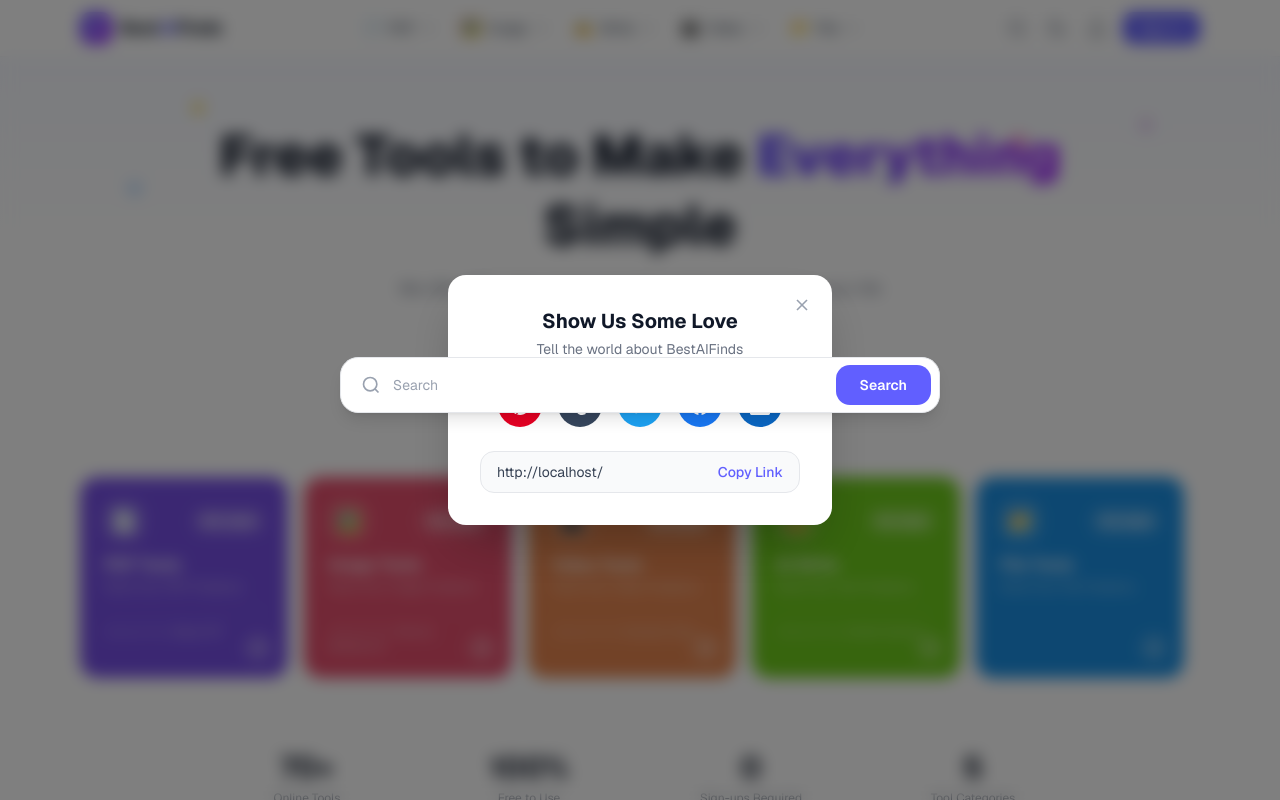
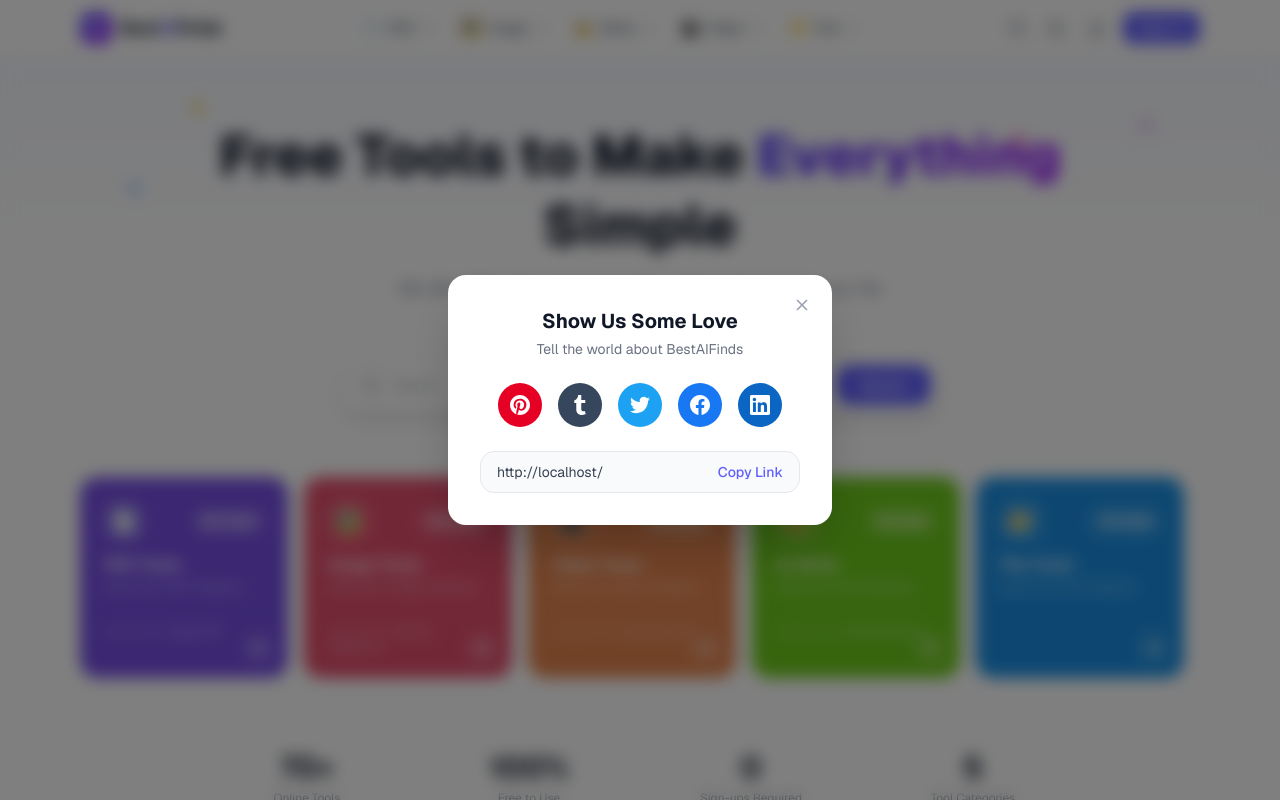
Before and after one commit to zhibolu2-ui/bestaifinds, a Next.js app: page / in a window 1280 px wide. Both pictures are taken after a click on the button 1096 px from the left and 28 px from the top of the page. Shown: the top 800 px of the page. Built offline with nearby package versions, Linux system fonts and the light colour scheme.

Commit message:
Fix share modal with React Portal
Render share modal via createPortal to document.body to escape
Navbar stacking context. Uses inline style z-index 99999 and
proper click-outside-to-close behavior.

Co-authored-by: Cursor <cursoragent@cursor.com>

```diff
--- a/src/components/ShareButton.tsx
+++ b/src/components/ShareButton.tsx
@@ -1,6 +1,7 @@
 "use client";
 
 import { useState, useEffect, useRef } from "react";
+import { createPortal } from "react-dom";
 
 const SOCIALS = [
   {
@@ -35,15 +36,14 @@ const SOCIALS = [
   },
 ];
 
-export default function ShareButton() {
-  const [open, setOpen] = useState(false);
+function ShareModal({ onClose }: { onClose: () => void }) {
   const [copied, setCopied] = useState(false);
   const backdropRef = useRef<HTMLDivElement>(null);
+  const url = typeof window !== "undefined" ? window.location.href : "";
 
   useEffect(() => {
-    if (!open) return;
     const handleEsc = (e: KeyboardEvent) => {
-      if (e.key === "Escape") setOpen(false);
+      if (e.key === "Escape") onClose();
     };
     document.addEventListener("keydown", handleEsc);
     document.body.style.overflow = "hidden";
@@ -51,9 +51,7 @@ export default function ShareButton() {
       document.removeEventListener("keydown", handleEsc);
       document.body.style.overflow = "";
     };
-  }, [open]);
-
-  const url = typeof window !== "undefined" ? window.location.href : "";
+  }, [onClose]);
 
   const share = (platform: string) => {
     const encoded = encodeURIComponent(url);
@@ -66,7 +64,7 @@ export default function ShareButton() {
       linkedin: `https://www.linkedin.com/sharing/share-offsite/?url=${encoded}`,
     };
     window.open(urls[platform], "_blank", "width=600,height=400");
-    setOpen(false);
+    onClose();
   };
 
   const copyLink = () => {
@@ -75,25 +73,16 @@ export default function ShareButton() {
     setTimeout(() => setCopied(false), 2000);
   };
 
-  return (
-    <>
-      <button
-        onClick={() => setOpen(true)}
-        className="p-2 rounded-lg text-gray-500 dark:text-gray-400 hover:bg-gray-100 dark:hover:bg-gray-800 transition-colors"
-        aria-label="Share"
-      >
-        <svg className="w-5 h-5" viewBox="0 0 24 24" fill="none" stroke="currentColor" strokeWidth="2" strokeLinecap="round" strokeLinejoin="round"><path d="M4 12v8a2 2 0 0 0 2 2h12a2 2 0 0 0 2-2v-8"/><polyline points="16 6 12 2 8 6"/><line x1="12" y1="2" x2="12" y2="15"/></svg>
-      </button>
-
-      {open && (
+  return createPortal(
     <div
       ref={backdropRef}
-          onClick={(e) => { if (e.target === backdropRef.current) setOpen(false); }}
-          className="fixed inset-0 z-[9999] flex items-center justify-center bg-black/50 backdrop-blur-sm p-4"
+      onClick={(e) => { if (e.target === backdropRef.current) onClose(); }}
+      style={{ position: "fixed", top: 0, left: 0, right: 0, bottom: 0, zIndex: 99999 }}
+      className="flex items-center justify-center bg-black/50 backdrop-blur-sm p-4"
     >
-          <div className="w-full max-w-sm bg-white dark:bg-gray-900 rounded-2xl shadow-2xl p-8 relative">
+      <div className="w-full max-w-sm bg-white dark:bg-gray-900 rounded-2xl shadow-2xl p-8 relative" onClick={(e) => e.stopPropagation()}>
         <button
-              onClick={() => setOpen(false)}
+          onClick={onClose}
           className="absolute top-4 right-4 p-1 rounded-lg text-gray-400 hover:text-gray-600 dark:hover:text-gray-300 hover:bg-gray-100 dark:hover:bg-gray-800 transition-colors"
         >
           <svg className="w-5 h-5" viewBox="0 0 24 24" fill="none" stroke="currentColor" strokeWidth="2"><path d="M18 6 6 18"/><path d="m6 6 12 12"/></svg>
@@ -106,7 +95,6 @@ export default function ShareButton() {
           Tell the world about BestAIFinds
         </p>
 
-            {/* Social icons */}
         <div className="flex items-center justify-center gap-4 mb-6">
           {SOCIALS.map((s) => (
             <button
@@ -120,7 +108,6 @@ export default function ShareButton() {
           ))}
         </div>
 
-            {/* Copy link */}
         <div className="flex items-center gap-2 px-4 py-2.5 rounded-xl border border-gray-200 dark:border-gray-700 bg-gray-50 dark:bg-gray-800">
           <input
             type="text"
@@ -136,8 +123,25 @@ export default function ShareButton() {
           </button>
         </div>
       </div>
-        </div>
-      )}
+    </div>,
+    document.body,
+  );
+}
+
+export default function ShareButton() {
+  const [open, setOpen] = useState(false);
+
+  return (
+    <>
+      <button
+        onClick={() => setOpen(true)}
+        className="p-2 rounded-lg text-gray-500 dark:text-gray-400 hover:bg-gray-100 dark:hover:bg-gray-800 transition-colors"
+        aria-label="Share"
+      >
+        <svg className="w-5 h-5" viewBox="0 0 24 24" fill="none" stroke="currentColor" strokeWidth="2" strokeLinecap="round" strokeLinejoin="round"><path d="M4 12v8a2 2 0 0 0 2 2h12a2 2 0 0 0 2-2v-8"/><polyline points="16 6 12 2 8 6"/><line x1="12" y1="2" x2="12" y2="15"/></svg>
+      </button>
+
+      {open && <ShareModal onClose={() => setOpen(false)} />}
     </>
   );
 }
```
Lines whose indentation alone changed are shown as unchanged.
